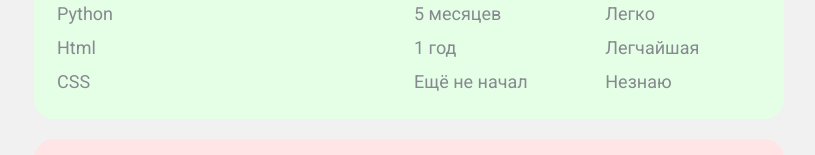
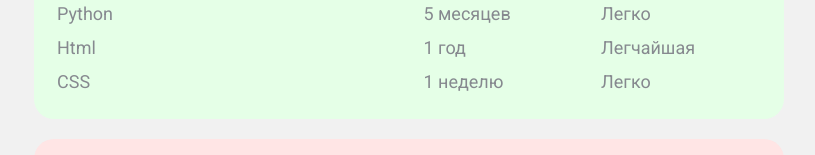
Before and after one commit to SanchoKusika/first-css-html-site, a plain HTML site: page index.html in a window 1280 px wide. Shown: the part 611-766 px from the top of the page, without its empty margins (231-1046 px from the left). Drawn offline with Linux system fonts and the light colour scheme; a web font is replaced by a local one.

Commit message:
Update index.html

```diff
--- a/index.html
+++ b/index.html
@@ -56,8 +56,8 @@
                     </tr>
                     <tr class="temp">
                         <td>CSS</td>
-                        <td>Ещё не начал</td>
-                        <td>Незнаю</td>
+                        <td>1 неделю</td>
+                        <td>Легко</td>
                     </tr>
                 </table>
             </div>
```
